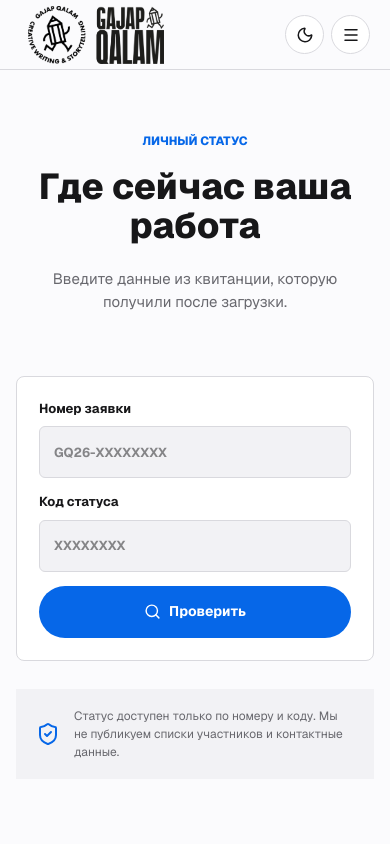
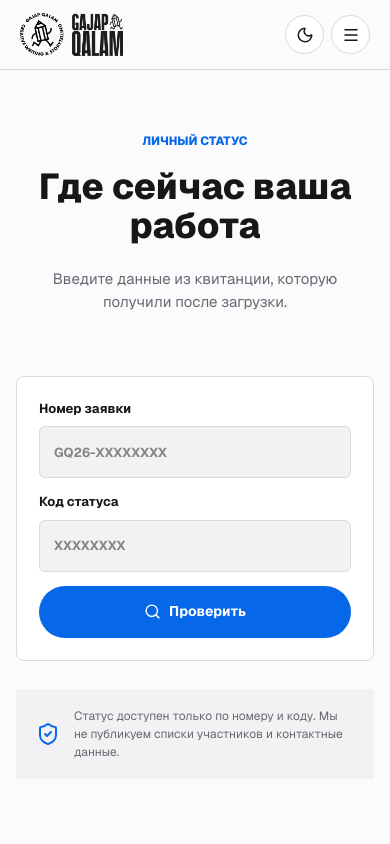
Before and after one commit to TrionEdu/gajap-qalam, a Next.js app: page /status in a window 390 px wide. Shown: the top 844 px of the page. Built offline with nearby package versions, Linux system fonts and the light colour scheme.

Commit message:
Update Site source

```diff
--- a/app/globals.css
+++ b/app/globals.css
@@ -63,7 +63,7 @@ a { color: inherit; text-decoration: none; }
 .brand, .brand-lockup { display: inline-flex; align-items: center; }
 .brand { width: fit-content; }
 .brand-lockup { white-space: nowrap; }
-.brand-logo { width: 188px; height: auto; max-height: 62px; flex: 0 0 auto; object-fit: contain; transition: filter 200ms ease; }
+.brand-logo { display: block; width: auto; height: 50px; max-width: 100%; flex: 0 0 auto; object-fit: contain; transition: filter 200ms ease; }
 html[data-theme='dark'] .brand-logo { filter: invert(1); }
 
 .desktop-nav { display: flex; align-items: center; justify-content: center; gap: 30px; color: var(--muted); font-size: 14px; font-weight: 500; }
@@ -244,7 +244,7 @@ html[data-theme='dark'] .brand-logo { filter: invert(1); }
 .form-note { margin: -3px 0 0; color: var(--muted); font-size: 12px; line-height: 1.45; }
 
 .site-footer { display: grid; grid-template-columns: auto 1fr auto; gap: 34px; align-items: center; max-width: 1320px; margin: 0 auto; padding: 38px 24px; border-top: 1px solid var(--line); }
-.brand-lockup-footer .brand-logo { width: 220px; max-height: none; }
+.brand-lockup-footer .brand-logo { width: 220px; height: auto; }
 .site-footer > p { max-width: 420px; margin: 0; color: var(--muted); font-size: 12px; line-height: 1.5; }
 .footer-links { display: flex; flex-wrap: wrap; justify-content: flex-end; gap: 20px; color: var(--muted); font-size: 12px; }
 
@@ -291,7 +291,7 @@ html[data-theme='dark'] .brand-logo { filter: invert(1); }
 }
 
 @media (max-width: 620px) {
-  .brand-logo { width: 152px; max-height: 58px; }
+  .brand-logo { width: auto; height: 44px; }
   .header-actions { gap: 7px; }
   .icon-button { width: 39px; height: 39px; }
   .hero-inner { padding: 40px 20px 46px; }
@@ -331,7 +331,7 @@ html[data-theme='dark'] .brand-logo { filter: invert(1); }
   .form-row { grid-template-columns: 1fr; gap: 18px; }
   .submit-button { width: 100%; }
   .site-footer { padding: 32px 20px; }
-  .brand-lockup-footer .brand-logo { width: 190px; max-height: none; }
+  .brand-lockup-footer .brand-logo { width: 190px; height: auto; }
 }
 
 @media (prefers-reduced-motion: reduce) {
```
Also changed, not shown: 1 other file (tests, documents, lock files or other folders).
